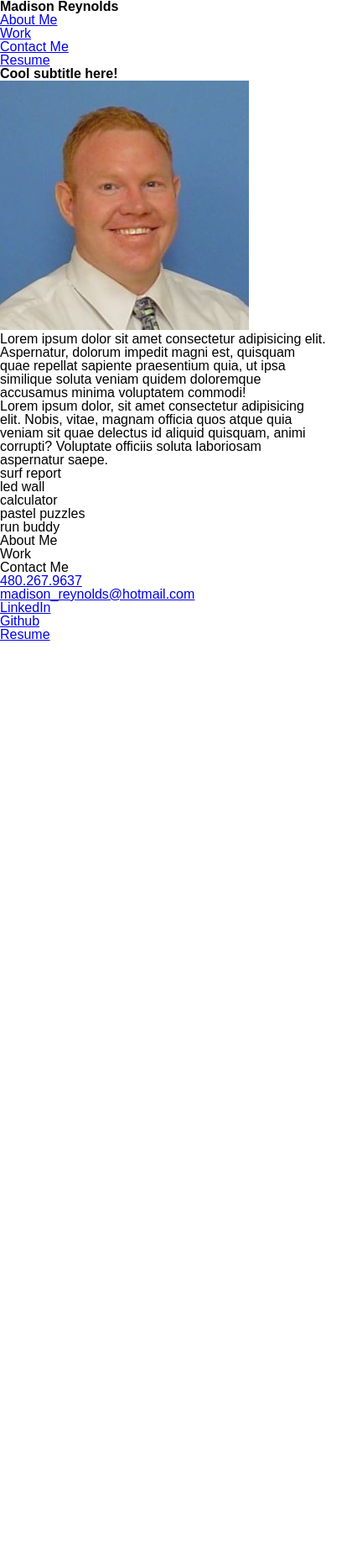
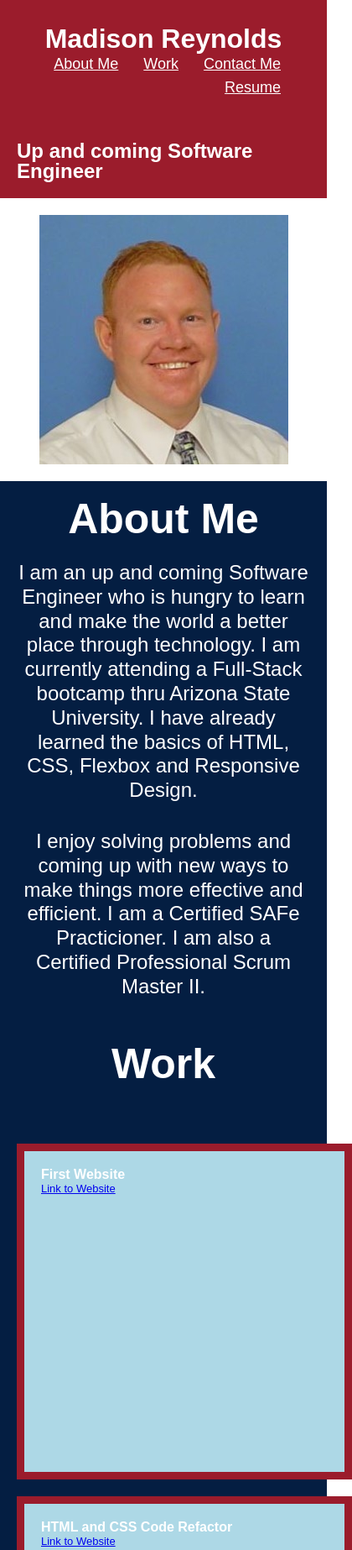
Before and after one commit to mradison/advanced-css-portfolio, a plain HTML site: page index.html in a window 390 px wide. Shown: the top 1846 px of the page at 84% size, 420 px wide, since content can reach past the window. Before the commit the page ends 844 px from the top, so only its background shows below. Drawn offline with Linux system fonts and the light colour scheme.

Commit message:
added CSS styles

```diff
--- a/CSS/style.css
+++ b/CSS/style.css
@@ -0,0 +1,161 @@
+:root {
+    --white: #fff;
+    --dark-blue: #041E42;
+    --red: #9b1c2c;
+}
+
+header {
+    padding: 30px;
+    text-align: center;
+    background-color: var(--red);
+    color: var(--white);
+}
+
+.header h1 {
+    font-size: 2em;
+}
+
+nav {
+    display: flex;
+    justify-content: flex-start;
+    background-color: var(--red);
+    color: var(--white);
+}
+
+.top-anchor-tags {
+    display: flex;
+    justify-content: flex-end;
+    flex-wrap: wrap;
+    font-size: 2em;
+}
+
+header a{
+    color: var(--white);
+    margin-bottom: none;
+    margin-right: 20px;
+    padding: 5px;
+    font-size: 18px;
+}
+
+.subheader {
+    display: flex;
+    background-color: var(--red);
+    color: var(--white);
+    justify-content: center;
+    padding: 20px;
+}
+
+.subheader h2 {
+    font-size: 1.5em;
+}
+
+.subheader-image {
+    display: flex;
+    background-color: var(--white);
+    justify-content: center;
+    padding: 20px;
+}
+
+.content {
+    background-color: var(--dark-blue);
+    color: var(--white);
+}
+
+
+.about-me {
+    font-size: 1.5em;
+    text-align: center;
+    padding: 20px;
+}
+
+.about-me h2 {
+    font-size: 50px;
+    margin-bottom: .5em;
+}
+
+.about-me p {
+    line-height: 1.2em;
+    margin-bottom: 32px;
+}
+
+.work h2 {
+    display: flex;
+    justify-content: center;
+    margin-bottom: 50px;
+}
+
+.flex-container {
+    display: flex;
+    flex-wrap: wrap;
+    justify-content: center;
+}
+
+.flex-container .box-main {
+    flex-basis: 100%;
+    width: 900px;
+    height: 450px;
+}
+
+.work a {
+    font-size: 13px;
+    text-align: center;
+}
+
+.work h2 {
+    font-size: 50px;
+}
+
+.container {
+    font-size: 20px;
+    display: flex;
+    width: 400px;
+    height: 300px;
+    text-align: center;
+    border: 15px #fff;
+}
+
+.box-main {
+    width: 400px;
+    height: 400px;
+    background-color: lightblue;
+    margin: 20px;
+    padding: 20px;
+    border: 9px solid var(--red);
+}
+
+.box {
+    width: 400px;
+    height: 200px;
+    background-color: lightblue;
+    margin: 20px;
+    padding: 20px;
+    border: 9px solid var(--red);
+}
+
+.footer-links {
+    display: flex;
+    justify-content: flex-end;
+    background-color: var(--red);
+    color: var(--white);
+}
+
+.footer-links h2 {
+    font-size: 50px;
+}
+
+footer a{
+    color: var(--white);
+    margin-top: 20px;
+    margin-bottom: 20px;
+    margin-right: 200px;
+    padding: 5px;
+    font-size: 18px;
+}
+
+
+@media screen and (max-width: 768px) {
+  main,
+  nav, body, footer {
+    flex-direction: column;
+  }
+}
--- a/index.html
+++ b/index.html
@@ -11,87 +11,88 @@
 <body>
 
     <header>
+
         <nav>
             <div class="header">
                 <h1>Madison Reynolds</h1>
-                <div>
-                    <ul>
-                        <li>
-                            <a href="#about-me">About Me</a>
-                        </li>
-                        <li>
-                            <a href="#work">Work</a>
-                        </li>
-                        <li>
-                            <a href="#contact-me">Contact Me</a>
-                        </li>
-                        <li>
-                            <a href="#resume">Resume</a>
-                        </li>
-                    </ul>
-                </div>
             </div>
         </nav>
+
+        <div class="top-anchor-tags">
+            <a href="#about-me">About Me</a>
+            <a href="#work">Work</a>
+            <a href="#contact-me">Contact Me</a>
+            <a href="#resume">Resume</a>
+        </div>
+
     </header>
 
     <main>
+
         <div class="subheader">
-            <h2>Cool subtitle here!</h2>
-            <img src="../advanced-css-portfolio/CSS/images/pic of Madison.jpg" alt="this is a picture of Madison Reynolds">
+            <h2>Up and coming Software Engineer</h2>
         </div>
+
+        <div class="subheader-image">
+            <img src="../advanced-css-portfolio/CSS/images/pic of Madison.jpg" alt="this is a picture of Madison Reynolds - a man with short red hair wearing a white button up shirt and tie">
+        </div>
+
         <article class="content">
 
             <section class="about-me">
-                <p>Lorem ipsum dolor sit amet consectetur adipisicing elit. Aspernatur, dolorum impedit magni est, quisquam quae repellat sapiente praesentium quia, ut ipsa similique soluta veniam quidem doloremque accusamus minima voluptatem commodi!</p>
-                <p>Lorem ipsum dolor, sit amet consectetur adipisicing elit. Nobis, vitae, magnam officia quos atque quia veniam sit quae delectus id aliquid quisquam, animi corrupti? Voluptate officiis soluta laboriosam aspernatur saepe.</p>
+                <h2>About Me</h2>
+                <p>I am an up and coming Software Engineer who is hungry to learn and make the world a better place through technology. I am currently attending a Full-Stack bootcamp thru Arizona State University. I have already learned the basics of HTML, CSS, Flexbox and Responsive Design.
+
+                </p>
+                <p>
+                    I enjoy solving problems and coming up with new ways to make things more effective and efficient. I am a Certified SAFe Practicioner. I am also a Certified Professional Scrum Master II.</p>
             </section>
 
             <section class="work">
-                <div class="main-box"></div>
-                    <p>surf report</p>
-                <div class="box"></div>
-                    <p>led wall</p>
-                <div class="box"></div>
-                    <p>calculator</p>
-                <div class="box"></div>
-                    <p>pastel puzzles</p>
-                <div class="box"></div>
-                    <p>run buddy</p>
+                <h2>Work</h2>
+                <div class="flex-container"></div>
+
+                    <div class="box-main">
+                        <h3>First Website</h3>
+                            <a href="https://mradison.github.io/First-Website/">Link to Website</a>
+                    </div>
+
+                    <div class="box">
+                        <h3>HTML and CSS Code Refactor</h3>
+                            <a href="https://mradison.github.io/HTML-CSS-CodeRefactor/">Link to Website</a>
+                    </div>
+
+                    <div class="box">
+                        <h3>HTML Practice Website</h3>
+                            <a href="https://mradison.github.io/HTML-Practice-Website/">Link to Website</a>
+                    </div>
+
+                    <div class="box">
+                        <h3>CSS Practice Website</h3>
+                            <a href="https://mradison.github.io/CSS-Practice-Website/">Link to Website</a>
+                    </div>
+
+                    <div class="box">
+                        <h4>Flexbox Practice Website</h4>
+                            <a href="https://mradison.github.io/Flexbox-Practice-Website/">Link to Website</a>
+                    </div>
+                </div>
+            </div>
             </section>
 
         </article>
 
-        <aside>
-            <div class="box-aside"></div>
-            <p>About Me</p>
-            <div class="box-aside"></div>
-            <p>Work</p>
-            <div class="box-aside"></div>
-            <p>Contact Me</p>
-        </aside>
-
     </main>
 
     <footer>
-        <ul>
-            <div class="Contact Me"></div>
-            <li>
-                <a href="phone-number">480.267.9637</a>
-            </li>
-            <li>
-                <a href="email">madison_reynolds@hotmail.com</a>
-            </li>
-            <li>
-                <a href="https://www.linkedin.com/in/madison-reynolds-2a1669a/">LinkedIn</a>
-            </li>
-            <li>
-                <a href="https://github.com/mradison?tab=repositories">Github</a>
-            </li>
-            <li>
-                <div class="resume"></div>
-                <a href="resume">Resume</a>
-            </li>
-        </ul>
+            <div class="footer-links">
+                <h2>Contact Me</h2>
+                        <a href="phone-number">480.267.9637</a>
+                        <a href="email">madison_reynolds@hotmail.com</a>
+                        <a href="https://www.linkedin.com/in/madison-reynolds-2a1669a/">LinkedIn</a>
+                        <a href="https://github.com/mradison?tab=repositories">Github</a>
+                        <a href="resume">Resume</a>
+            </div>
 
     </footer>
 
```
